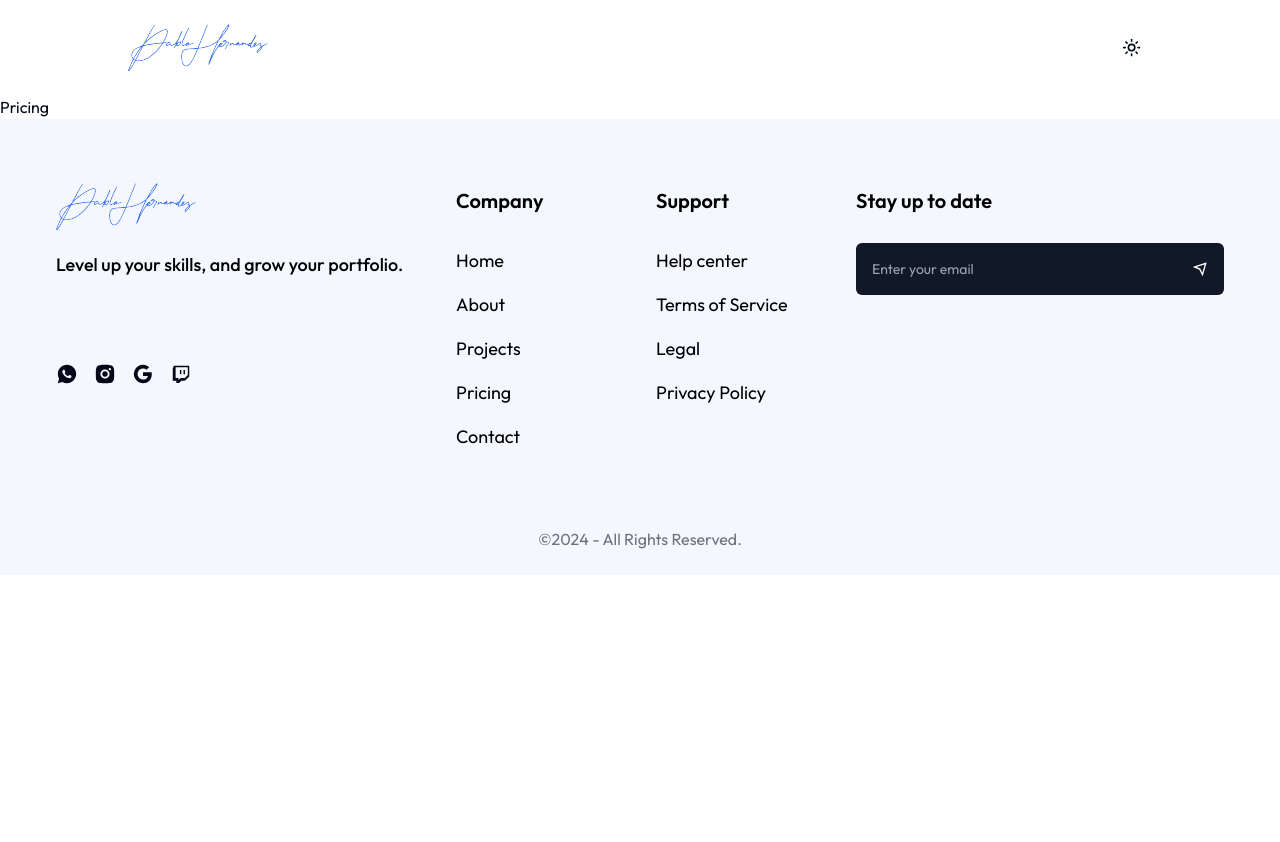
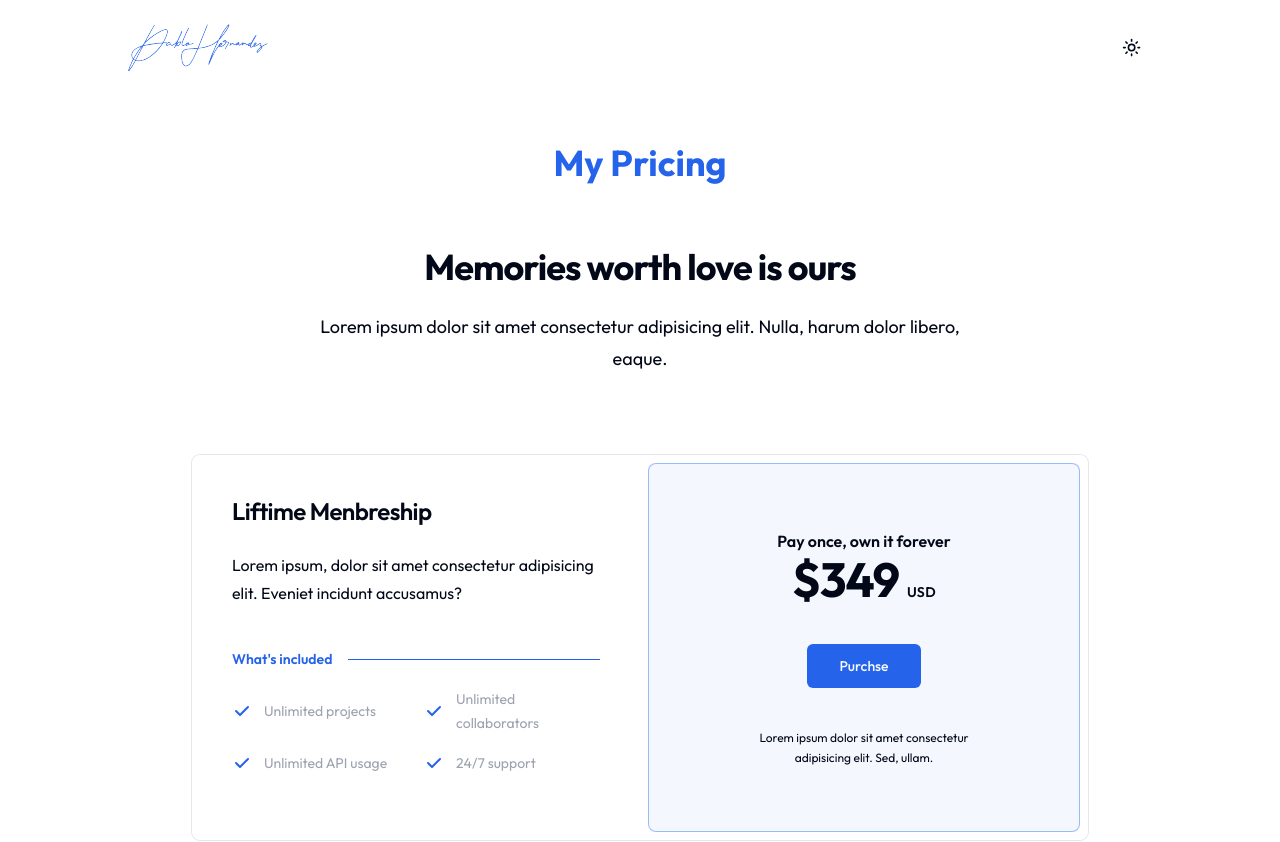
Before and after one commit to Pablo220288/portafolio_app_24, a Next.js app: page /pricing in a window 1280 px wide. Shown: the top 842 px of the page. Before the commit the page ends 800 px from the top, so only its background shows below. Built offline with nearby package versions, Linux system fonts and the light colour scheme.

Commit message:
Add Section Project, Pricing and Contact

```diff
--- a/app/contact/page.jsx
+++ b/app/contact/page.jsx
@@ -1,9 +1,31 @@
-import React from 'react'
+import Form from "@/components/Form";
+import React from "react";
 
 const Contact = () => {
   return (
-    <div>Contact</div>
-  )
-}
+    <section className="py-12">
+      <div className="px-8 mx-auto max-w-xl lg:max-w-6xl">
+        <div className="grid lg:grid-cols-2 pt-12 mb-6 lg:mb-24 gap-4">
+          <div className="flex flex-col justify-center">
+            <div className="flex items-center gap-x-4 text-primary text-lg mb-4">
+              <span className="w-[30px] h-[2px] bg-primary"></span>
+              Hello
+            </div>
+            <h1 className="h1 max-w-md mb-8">Let's work together.</h1>
+            <p className="subtitle max-w[400px]">
+              Lorem ipsum dolor sit amet consectetur adipisicing elit. Iure,
+              laudantium odio autem consectetur reprehenderit libero, dolorem
+              iusto inventore qui voluptatibus amet sapiente adipisci beatae
+              minima pariatur accusamus odit fuga saepe?
+            </p>
+          </div>
+          <div className="lg:mt-24">
+            <Form />
+          </div>
+        </div>
+      </div>
+    </section>
+  );
+};
 
-export default Contact
+export default Contact;
--- a/app/layout.jsx
+++ b/app/layout.jsx
@@ -7,6 +7,9 @@ import { Outfit } from "next/font/google";
 // Import components
 import Header from "@/components/Header";
 import Footer from "@/components/Footer";
+
+//Add Toast Message
+import { Toaster } from "@/components/ui/toaster";
 
 //Import themes
 import { ThemeProvider } from "@/components/ThemesProvider";
@@ -49,6 +52,7 @@ export default function RootLayout({ children }) {
           <Header />
           {children}
           <Footer />
+          <Toaster />
         </ThemeProvider>
       </body>
     </html>
--- a/app/pricing/page.jsx
+++ b/app/pricing/page.jsx
@@ -1,9 +1,114 @@
-import React from 'react'
+"use client";
+
+import React from "react";
+import Link from "next/link";
+
+import { Button } from "@/components/ui/button";
+import { HiCheck } from "react-icons/hi";
+
+import { ToastAction } from "@/components/ui/toast";
+import { useToast } from "@/hooks/use-toast";
+
+const includedFeatures = [
+  "Unlimited projects",
+  "Unlimited collaborators",
+  "Unlimited API usage",
+  "24/7 support",
+];
 
 const Pricing = () => {
+  const { toast } = useToast();
+
   return (
-    <div>Pricing</div>
-  )
-}
+    <section className="py-12">
+      <div className="px-8 mx-auto">
+        <h2 className="section-title mb-8 lg:mb-16 ">My Pricing</h2>
+        <div className="mx-auto max-w-2xl sm:text-center">
+          <h2 className="text-3xl font-bold tracking-tight sm:text-4xl">
+            Memories worth love is ours
+          </h2>
+          <p className="mt-6 text-lg leading-8">
+            Lorem ipsum dolor sit amet consectetur adipisicing elit. Nulla,
+            harum dolor libero, eaque.
+          </p>
+        </div>
+        <div className="mx-auto mt-16 max-w-2xl ring-1 ring-gray-200 dark:ring-gray-700 rounded-lg sm:mt-20 lg:mx-auto lg:flex lg:max-w-4xl">
+          <div className="p-8 sm:p-10 lg:flex-auto">
+            <h3 className="text-2xl font-semibold tracking-tight">
+              Liftime Menbreship
+            </h3>
+            <p className="mt-6 text-base leading-7">
+              Lorem ipsum, dolor sit amet consectetur adipisicing elit. Eveniet
+              incidunt accusamus?
+            </p>
+            <div className="mt-10 flex items-center gap-x-4">
+              <h4 className="flex-none text-sm font-semibold leading-6 text-primary">
+                What's included
+              </h4>
+              <div className="h-px flex-auto bg-primary"></div>
+            </div>
+            <ul
+              role="list"
+              className="mt-4 grid grid-cols-1 gap-2 sm:gap-4 sm:grid-cols-2 text-sm text-gray-400 "
+            >
+              {includedFeatures.map((feature) => (
+                <li
+                  key={feature}
+                  className="flex items-center gap-x-3 text-sm leading-6"
+                >
+                  <HiCheck
+                    className="h-6 w-5 flex-none text-primary"
+                    aria-hidden="true"
+                  />
+                  <span>{feature}</span>
+                </li>
+              ))}
+            </ul>
+          </div>
 
-export default Pricing
+          <div className="-mt-2 p-2 lg:mt-0 lg:w-full lg:max-w-md lg:flex-shrink-0">
+            <div className="bg-primary/5 py-10 rounded-lg text-center ring-1 ring-inset lg:flex lg:flex-col lg:justify-center lg:py-16">
+              <div className="mx-auto max-w-xs px-8">
+                <p className="text-base font-semibold leading-7">
+                  Pay once, own it forever
+                </p>
+                <p className="mat-6 flex items-baseline justify-center gap-x-2">
+                  <span className="text-5xl font-bold tracking-tight">
+                    $349
+                  </span>
+                  <span className="text-sm font-semibold leading-6 tracking-wide">
+                    USD
+                  </span>
+                </p>
+                <Button
+                  className="mt-10"
+                  variant="default"
+                  size="lg"
+                  onClick={() => {
+                    toast({
+                      title: "Purchse",
+                      description: "Thanks for your support",
+                      action: (
+                        <ToastAction altText="Go to dashboard">
+                          <Link href="/contact">Go to Contact</Link>
+                        </ToastAction>
+                      ),
+                    });
+                  }}
+                >
+                  Purchse
+                </Button>
+                <p className="mt-10 text-xs leading-5">
+                  Lorem ipsum dolor sit amet consectetur adipisicing elit. Sed,
+                  ullam.
+                </p>
+              </div>
+            </div>
+          </div>
+        </div>
+      </div>
+    </section>
+  );
+};
+
+export default Pricing;
--- a/components/Footer.jsx
+++ b/components/Footer.jsx
@@ -54,9 +54,9 @@ const Footer = () => {
               </p>
               <ul>
                 {link.links.map((link, index) => (
-                  <li className="mb-2" key={index}>
+                  <li className="mb-1" key={index}>
                     <Link
-                      className="text-black dark:text-white text-lg leading-9"
+                      className="text-black dark:text-white text-base leading-9"
                       href={`${link.path}`}
                     >
                       {link.name}
--- /dev/null
+++ b/components/Form.jsx
@@ -0,0 +1,51 @@
+import React from "react";
+
+import { Button } from "./ui/button";
+import { Input } from "./ui/input";
+import { Textarea } from "./ui/textarea";
+import {
+  UserCheck,
+  MailIcon,
+  MessageSquare,
+  UserRoundCheck,
+} from "lucide-react";
+
+import { RiSendPlaneLine } from "react-icons/ri";
+
+const Form = () => {
+  return (
+    <form className="flex flex-col gap-y-4">
+      <div className="relative flex items-center">
+        <Input type="name" placeholder="First Name" id="first-name" />
+        <UserCheck
+          className="absolute right-3 top-1/2 -translate-y-1/2"
+          size={20}
+        />
+      </div>
+      <div className="relative flex items-center">
+        <Input type="name" placeholder="Last Name" id="last-name" />
+        <UserRoundCheck
+          className="absolute right-3 top-1/2 -translate-y-1/2"
+          size={20}
+        />
+      </div>
+      <div className="relative flex items-center">
+        <Input type="email" placeholder="Email" id="email" />
+        <MailIcon
+          className="absolute right-3 top-1/2 -translate-y-1/2"
+          size={20}
+        />
+      </div>
+      <div className="relative flex items-center">
+        <Textarea placeholder="Type your message" id="message" />
+        <MessageSquare className="absolute right-3 top-3" size={20} />
+      </div>
+      <Button type="submit" className="flex items-center gap-x-3 max-w-[165px]">
+        Let's Talk
+        <RiSendPlaneLine size={20} />
+      </Button>
+    </form>
+  );
+};
+
+export default Form;
--- a/components/Projects.jsx
+++ b/components/Projects.jsx
@@ -5,7 +5,7 @@ import React from "react";
 import ProjectCard from "./ProjectCard";
 import { Fade } from "react-awesome-reveal";
 
-const projects = [
+export const projects = [
   {
     title: "Cabanas Mahalo",
     description:
@@ -13,6 +13,7 @@ const projects = [
     tags: ["HTML", "CSS", "JavaScript"],
     imageUrl: "/mahalo.png",
     link: "https://www.google.com",
+    category: "Webside",
   },
   {
     title: "Budget App",
@@ -21,6 +22,7 @@ const projects = [
     tags: ["React", "Next.js", "Tailwind", "MongoDB"],
     imageUrl: "/image2.png",
     link: "https://www.google.com",
+    category: "Web App",
   },
   {
     title: "Storage App",
@@ -29,6 +31,7 @@ const projects = [
     tags: ["React", "Next.js", "Tailwind", "MongoDB"],
     imageUrl: "/image3.png",
     link: "https://www.google.com",
+    category: "Web App",
   },
   {
     title: "Mission Theme",
@@ -37,12 +40,11 @@ const projects = [
     tags: ["Next.js", "Node.js", "Express", "MongoDB", "Tailwind"],
     imageUrl: "/image4.png",
     link: "https://www.google.com",
+    category: "Backend",
   },
 ];
 
 const Projects = () => {
-
-
   return (
     <div className="pt-[8rem]">
       <div className="container mx-auto px-8 xl:px-0">
--- a/components/ui/textarea.jsx
+++ b/components/ui/textarea.jsx
@@ -6,7 +6,7 @@ const Textarea = React.forwardRef(({ className, ...props }, ref) => {
   return (
     (<textarea
       className={cn(
-        "flex min-h-[80px] w-full rounded-md border border-input bg-background px-3 py-2 text-sm ring-offset-background placeholder:text-muted-foreground focus-visible:outline-none focus-visible:ring-2 focus-visible:ring-ring focus-visible:ring-offset-2 disabled:cursor-not-allowed disabled:opacity-50",
+        "flex min-h-[120px] w-full rounded-md border bg-background px-3 py-2 text-base ring-offset-background placeholder:text-muted-foreground focus-visible:outline-none focus-visible:ring-2 focus-visible:ring-ring focus-visible:ring-offset-2 disabled:cursor-not-allowed disabled:opacity-50",
         className
       )}
       ref={ref}
--- a/components/ui/toast.jsx
+++ b/components/ui/toast.jsx
@@ -12,7 +12,7 @@ const ToastViewport = React.forwardRef(({ className, ...props }, ref) => (
   <ToastPrimitives.Viewport
     ref={ref}
     className={cn(
-      "fixed top-0 z-[100] flex max-h-screen w-full flex-col-reverse p-4 sm:bottom-0 sm:right-0 sm:top-auto sm:flex-col md:max-w-[420px]",
+      "fixed top-0 z-[100] flex max-h-screen w-full flex-col-reverse p-4 sm:bottom-0 sm:right-0 sm:top-20 sm:flex-col md:max-w-[420px]",
       className
     )}
     {...props} />
@@ -24,7 +24,7 @@ const toastVariants = cva(
   {
     variants: {
       variant: {
-        default: "border bg-background text-foreground",
+        default: "border bg-secondary text-foreground",
         destructive:
           "destructive group border-destructive bg-destructive text-destructive-foreground",
       },
@@ -49,7 +49,7 @@ const ToastAction = React.forwardRef(({ className, ...props }, ref) => (
   <ToastPrimitives.Action
     ref={ref}
     className={cn(
-      "inline-flex h-8 shrink-0 items-center justify-center rounded-md border bg-transparent px-3 text-sm font-medium ring-offset-background transition-colors hover:bg-secondary focus:outline-none focus:ring-2 focus:ring-ring focus:ring-offset-2 disabled:pointer-events-none disabled:opacity-50 group-[.destructive]:border-muted/40 group-[.destructive]:hover:border-destructive/30 group-[.destructive]:hover:bg-destructive group-[.destructive]:hover:text-destructive-foreground group-[.destructive]:focus:ring-destructive",
+      "inline-flex h-8 shrink-0 items-center justify-center rounded-md border bg-transparent px-3 text-sm font-medium ring-offset-background transition-colors hover:bg-primary hover:text-white focus:outline-none focus:ring-2 focus:ring-ring focus:ring-offset-2 disabled:pointer-events-none disabled:opacity-50 group-[.destructive]:border-muted/40 group-[.destructive]:hover:border-destructive/30 group-[.destructive]:hover:bg-destructive group-[.destructive]:hover:text-destructive-foreground group-[.destructive]:focus:ring-destructive",
       className
     )}
     {...props} />
```
Also changed, not shown: app/projects/page.jsx (+60 -5 lines), components/ui/tabs.jsx (+19 -16 lines).
